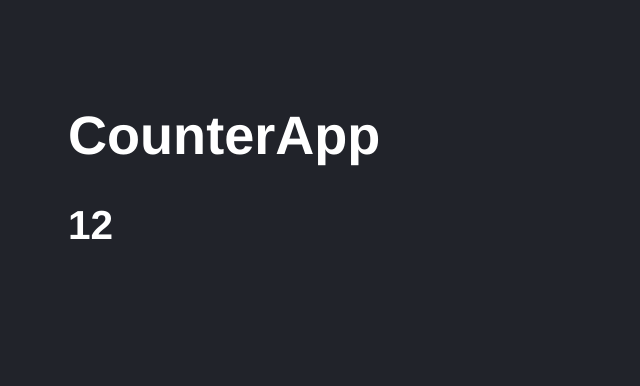
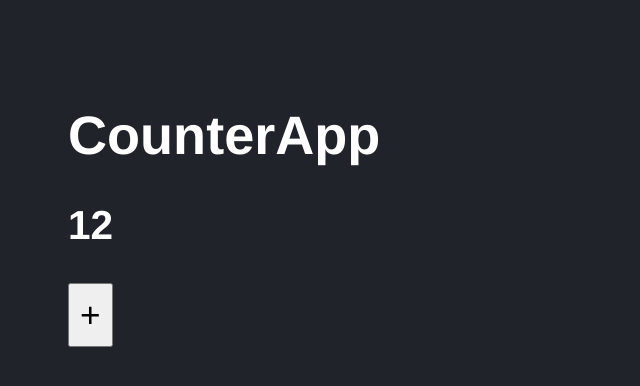
Before and after one commit to lmayai/udemy-react_de_cero_a_experto, a React app in the folder 04-react-basics/counter-app/: page / in a window 1280 px wide. Shown: the whole page, without its empty margins (0-640 px from the left). Built offline with nearby package versions, Linux system fonts and the light colour scheme.

Commit message:
Evento click

```diff
--- a/04-react-basics/counter-app/src/CounterApp.js
+++ b/04-react-basics/counter-app/src/CounterApp.js
@@ -2,10 +2,17 @@ import React from 'react';
 import PropTypes from 'prop-types';
 
 const CounterApp = ({value}) => {
+
+  // handleAdd
+  const handleAdd = (e) => {
+    console.log(e);
+  }
+
   return (
     <>
       <h1>CounterApp</h1>
       <h2> {value} </h2>
+      <button onClick={ handleAdd }>+</button>
     </>
   )
 }
--- a/04-react-basics/counter-app/src/index.css
+++ b/04-react-basics/counter-app/src/index.css
@@ -5,3 +5,9 @@ html, body {
   font-size: 1.3rem;
   padding: 30px;
 }
+
+button {
+  font-size: 1.3em;
+  margin-right: 10px;
+  padding: 10px;
+}
```
Also changed, not shown: 04-react-basics/README.md.
